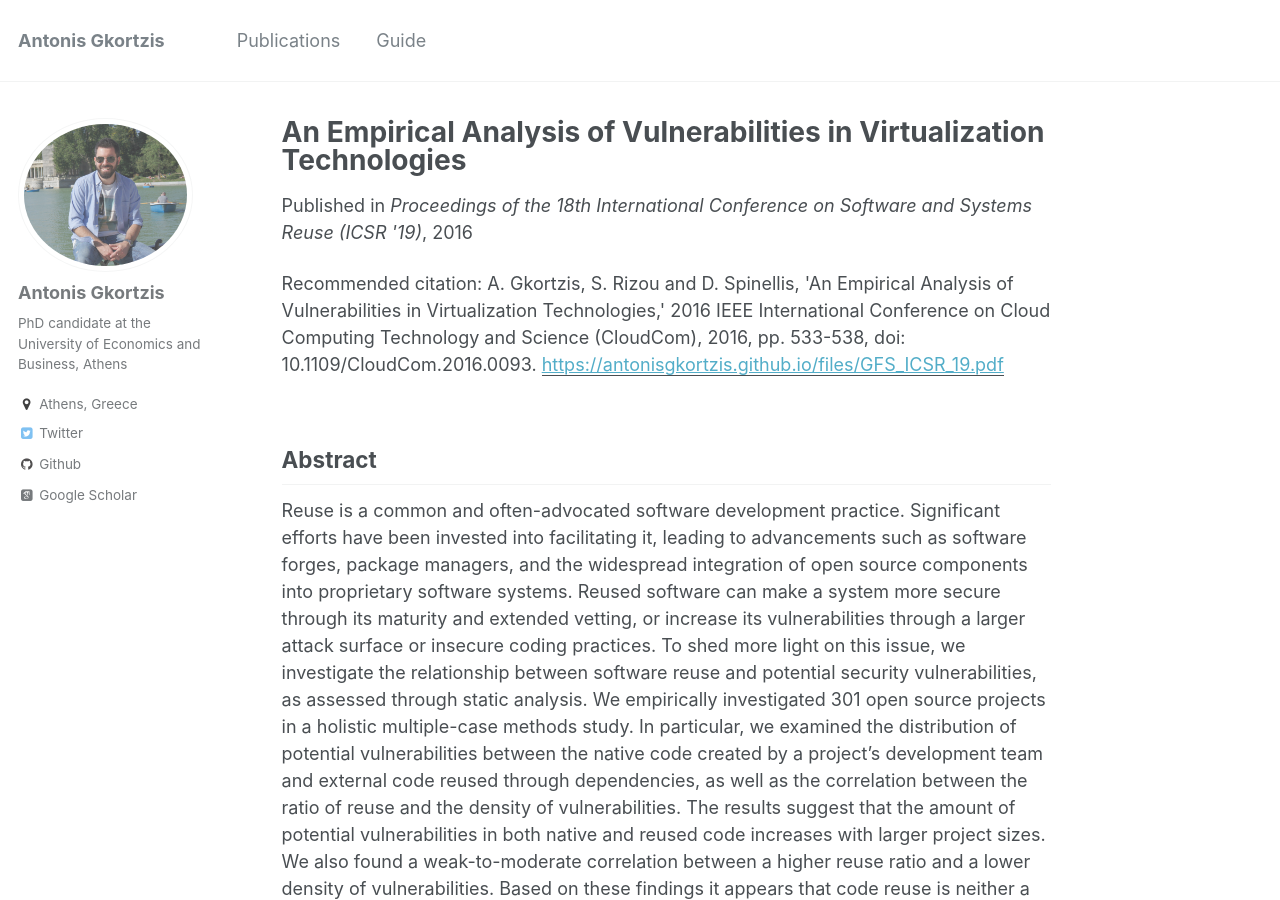
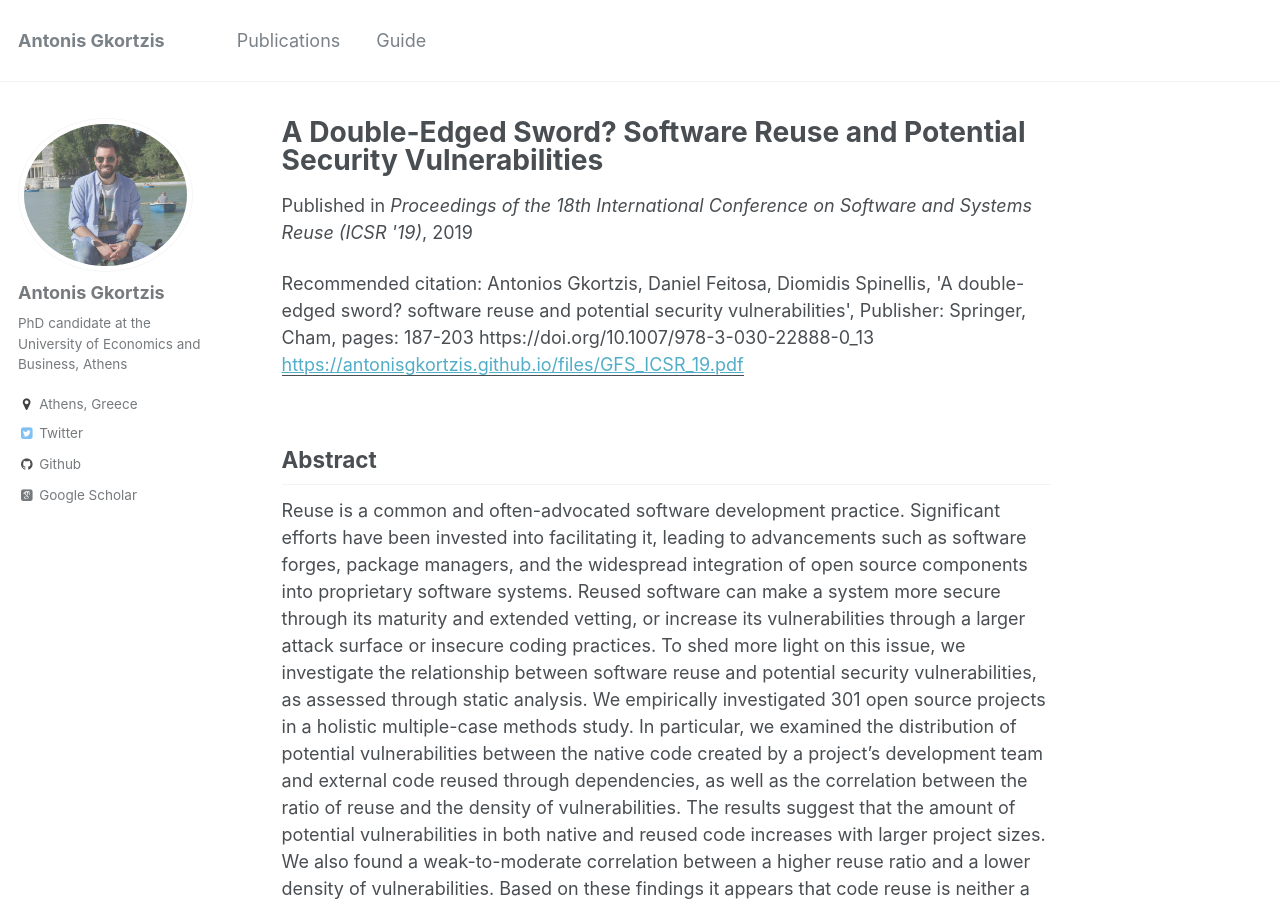
Before and after one commit to AntonisGkortzis/AntonisGkortzis.github.io, a Jekyll site: the page built from _publications/GFS_ICSR_19.md, in a window 1280 px wide and 900 px high. Built offline with Jekyll 4.4.1, drawn with Linux system fonts in a browser that asks for light colours; some web fonts are replaced.

```diff
--- a/_publications/GFS_ICSR_19.md
+++ b/_publications/GFS_ICSR_19.md
@@ -1,11 +1,12 @@
 ---
-title: "An Empirical Analysis of Vulnerabilities in Virtualization Technologies"
+title: "A Double-Edged Sword? Software Reuse and Potential Security Vulnerabilities"
 collection: publications
 permalink: /publication/GFS_ICSR_19
 venue: "Proceedings of the 18th International Conference on Software and Systems Reuse (ICSR '19)"
-date: 2016-12-15
+date: 2019-06-26
 paperurl: "https://antonisgkortzis.github.io/files/GFS_ICSR_19.pdf"
-citation: "A. Gkortzis, S. Rizou and D. Spinellis, 'An Empirical Analysis of Vulnerabilities in Virtualization Technologies,' 2016 IEEE International Conference on Cloud Computing Technology and Science (CloudCom), 2016, pp. 533-538, doi: 10.1109/CloudCom.2016.0093."
+citation: "Antonios Gkortzis, Daniel Feitosa, Diomidis Spinellis, 'A double-edged sword? software reuse and potential security vulnerabilities', Publisher: Springer, Cham, pages: 187-203
+https://doi.org/10.1007/978-3-030-22888-0_13"
 ---
 
 
```
Also changed, not shown: _pages/publications.md (+1 -1 lines).
